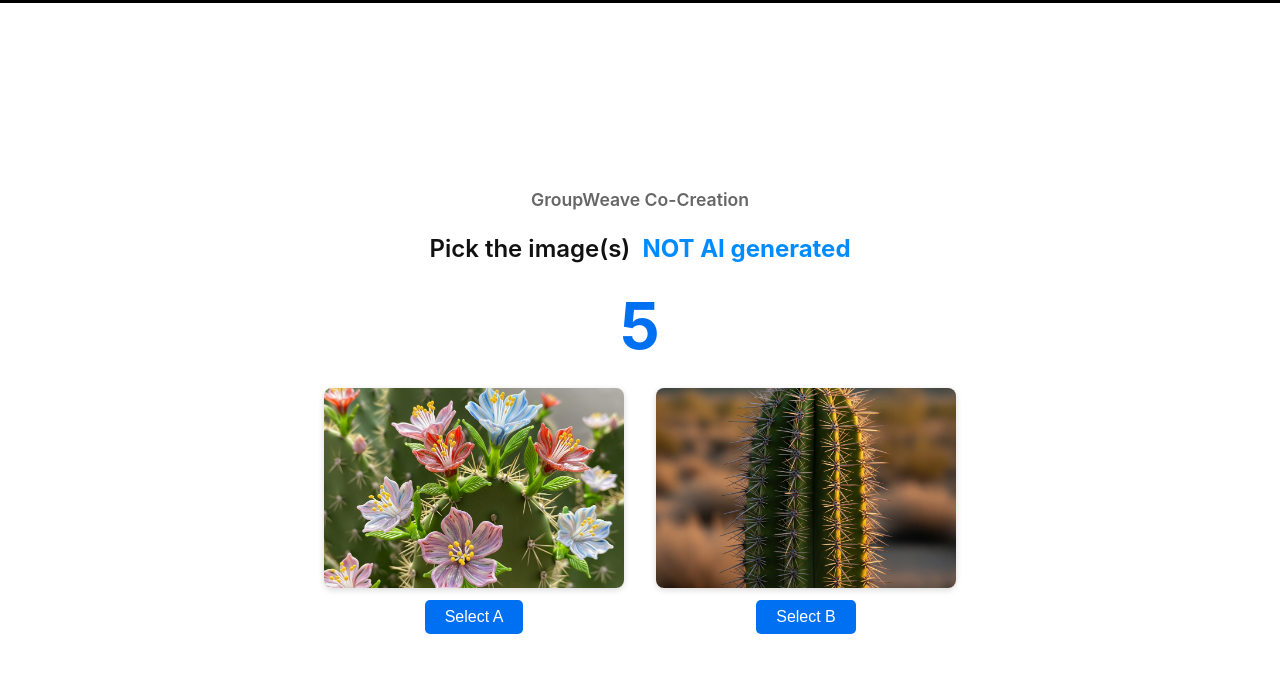
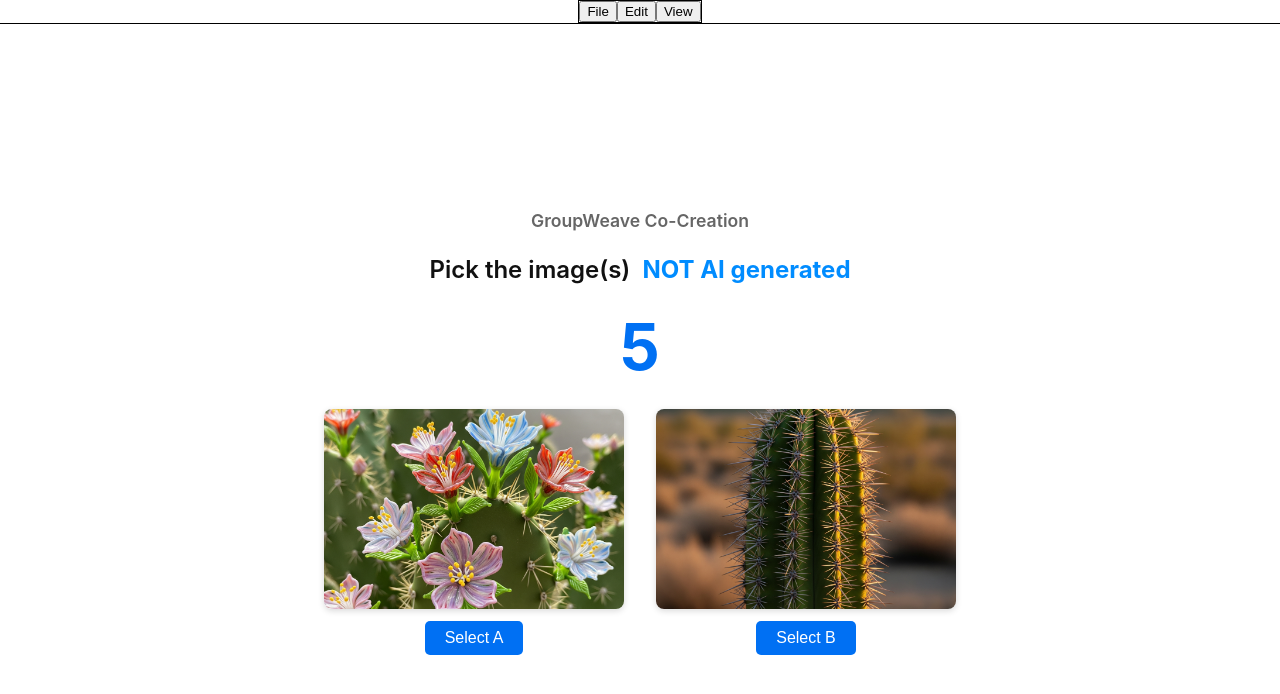
Before and after one commit to torus-automations/groupweave, a Next.js app in the folder apps/web/: page / in a window 1280 px wide. Shown: the top 694 px of the page. Built offline with nearby package versions, Linux system fonts and the light colour scheme.

Commit message:
Appears now

```diff
--- a/apps/web/app/layout.tsx
+++ b/apps/web/app/layout.tsx
@@ -1,6 +1,6 @@
 import type { Metadata } from "next";
 import localFont from "next/font/local";
-import { Menubar } from "@repo/ui";
+import { Menubar, MenubarMenu, MenubarTrigger, MenubarContent, MenubarItem } from "@repo/ui";
 import "../styles/globals.css";
 
 const geistSans = localFont({
@@ -34,8 +34,33 @@ export default function RootLayout({
     <html lang="en">
       <body className={`${geistSans.variable} ${geistMono.variable} antialiased`}>
         <div className="min-h-screen bg-background flex flex-col">
-          <header className="w-full p-4 flex-row justify-center border-b border-border bg-card" role="banner">
-            <Menubar />
+          <header className="w-full p-4 flex justify-center border-b border-border bg-card" role="banner">
+            <Menubar>
+              <MenubarMenu>
+                <MenubarTrigger>File</MenubarTrigger>
+                <MenubarContent>
+                  <MenubarItem>New</MenubarItem>
+                  <MenubarItem>Open</MenubarItem>
+                  <MenubarItem>Save</MenubarItem>
+                </MenubarContent>
+              </MenubarMenu>
+              <MenubarMenu>
+                <MenubarTrigger>Edit</MenubarTrigger>
+                <MenubarContent>
+                  <MenubarItem>Undo</MenubarItem>
+                  <MenubarItem>Redo</MenubarItem>
+                  <MenubarItem>Cut</MenubarItem>
+                </MenubarContent>
+              </MenubarMenu>
+              <MenubarMenu>
+                <MenubarTrigger>View</MenubarTrigger>
+                <MenubarContent>
+                  <MenubarItem>Zoom In</MenubarItem>
+                  <MenubarItem>Zoom Out</MenubarItem>
+                  <MenubarItem>Full Screen</MenubarItem>
+                </MenubarContent>
+              </MenubarMenu>
+            </Menubar>
           </header>
           <main className="flex-1 flex flex-col" role="main">
             {children}
```
